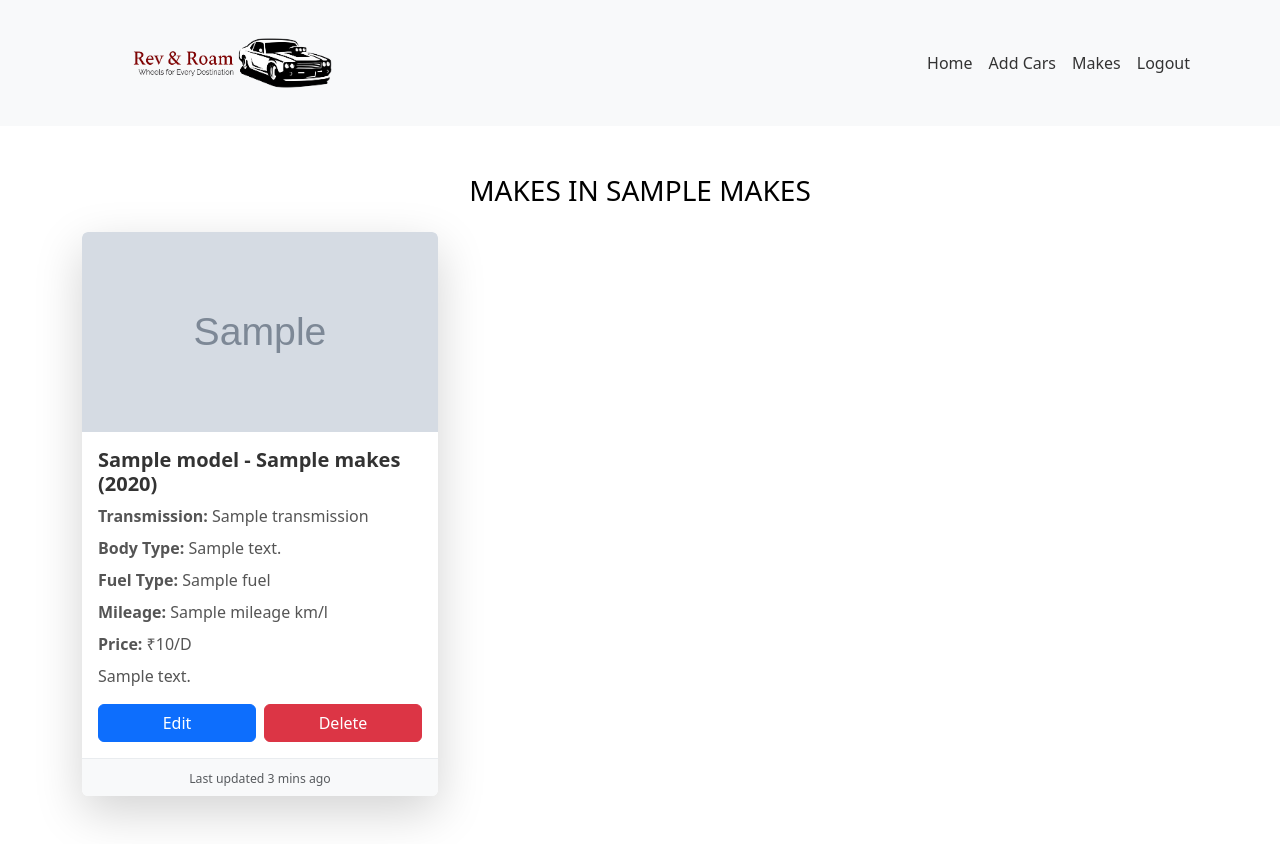
After one commit to akhilkumar3210/Car-Rental, a Django app: template CarRental/templates/shop/view_make.html in a window 1280 px wide. The commit adds this page. Run offline with Django 5.2, Linux system fonts and the light colour scheme; the template is opened without the code that fills it: most values are stand-ins (such as "Sample title", 1, 10 or a date in 2020); grey boxes marked "Sample" are stand-in pictures.

Commit message:
mar3,progress

```diff
--- a/CarRental/app/urls.py
+++ b/CarRental/app/urls.py
@@ -7,9 +7,15 @@ urlpatterns=[
      path('shop_home',views.shop_home),
      path('addcars',views.addcars),
      path('makes',views.makess),
+     path('delete_make/<id>',views.delete_make),
+     path('delete/<pid>',views.delete_cars),
+     path('edit/<id>',views.edit_cars),
+     path('view_make/<id>',views.view_make),
+
 
 
      path('user_home', views.user_home),
+     path('view_makes/<id>',views.view_makes),
      path('available-cars/<booking_id>', views.available_car, name='available_car'),
      path('BookNow/<cid>/<total_cost>', views.BookNow, name='BookNow'),
      path('profile_success', views.profile_success),
--- /dev/null
+++ b/CarRental/static/css/viewmake.css
@@ -0,0 +1,92 @@
+.navbar {
+    position: relative;
+    overflow: hidden;
+}
+
+.nav-link {
+    position: relative;
+    color: #333;
+    transition: color 0.3s ease;
+}
+
+.nav-link::after {
+    content: '';
+    position: absolute;
+    left: 50%;
+    bottom: 0;
+    width: 0;
+    height: 2px;
+    background: #007bff;
+    transition: width 0.3s ease, left 0.3s ease;
+}
+
+.nav-link:hover {
+    color: #007bff;
+}
+
+.nav-link:hover::after {
+    width: 100%;
+    left: 0;
+}
+
+.logo-img {
+    width: 300px;
+    height:100px;
+  }
+
+
+
+
+.custom-card {
+    border-radius: 15px;
+    overflow: hidden;
+    transition: transform 0.2s, box-shadow 0.2s;
+    background-color: #ffffff;
+    box-shadow: 0 4px 20px rgba(0, 0, 0, 0.1);
+}
+
+.custom-card:hover {
+    transform: scale(1.05);
+    box-shadow: 0 8px 30px rgba(0, 0, 0, 0.2);
+}
+
+.card-img-top {
+    height: 200px;
+    object-fit: cover;
+}
+
+.card-title {
+    font-size: 1.25rem;
+    font-weight: bold;
+    color: #333;
+    margin-bottom: 0.5rem;
+}
+
+.card-text {
+    font-size: 1rem;
+    color: #555;
+    margin-bottom: 0.5rem;
+}
+
+.button-group {
+    display: flex;
+    justify-content: space-between;
+    margin-top: 1rem;
+}
+
+.btn {
+    flex: 1;
+    margin-right: 0.5rem;
+}
+
+.btn:last-child {
+    margin-right: 0;
+}
+
+.card-footer {
+    background-color: #f8f9fa;
+    border-top: 1px solid #e9ecef;
+    text-align: center;
+    font-size: 0.875rem;
+    color: #6c757d;
+}
--- a/CarRental/templates/shop/make.html
+++ b/CarRental/templates/shop/make.html
@@ -60,7 +60,8 @@
                 <tr>
                     <th scope="row"></th>
                     <td>{{i.makes}}</td>
-                    <td></td>
+                    <td><a href="delete_make/{{ i.pk }}" class="btn btn-danger">Delete</a></td>
+                    <td><a href="view_make/{{i.pk }}" class="btn btn-secondary">view make</a></td>
                     <td></td>
                 </tr>
                 {%  endfor %}
--- a/CarRental/templates/shop/shop.html
+++ b/CarRental/templates/shop/shop.html
@@ -51,7 +51,9 @@
                     <h5 class="card-title">{{i.mileage}}km/l</h5>
                     <h5 class="card-title">₹{{i.price_per_day}}/D</h5>
                     <p class="card-text">{{i.description}}</p>
-                    <a href="#" class="btn btn-primary">Edit</a>
+                    <a href="edit/{{i.pk}}" class="btn btn-primary">Edit</a>
+                    <a href="delete/{{i.pk}}" class="btn btn-primary">Delete</a>
+
                 </div>
                 <div class="card-footer text-muted">
                     <small>Last updated 3 mins ago</small>
--- /dev/null
+++ b/CarRental/templates/shop/view_make.html
@@ -0,0 +1,72 @@
+<!DOCTYPE html>
+<html lang="en">
+<head>
+    {% load static %}
+    <meta charset="UTF-8">
+    <meta name="viewport" content="width=device-width, initial-scale=1.0">
+    <title></title>
+    <link href="https://cdn.jsdelivr.net/npm/bootstrap@5.3.0-alpha1/dist/css/bootstrap.min.css" rel="stylesheet">
+    <link rel="stylesheet" href="{% static 'css/viewmake.css' %}">
+</head>
+<body>
+
+    <nav class="navbar navbar-expand-lg navbar-light bg-light fixed-top">
+        <div class="container">
+            <a class="navbar-brand" href="#"><img src="{% static 'images/logo-car.png' %}" alt="" class="logo-img"></a>
+            <button class="navbar-toggler" type="button" data-bs-toggle="collapse" data-bs-target="#navbarNav" aria-controls="navbarNav" aria-expanded="false" aria-label="Toggle navigation">
+                <span class="navbar-toggler-icon"></span>
+            </button>
+            <div class="collapse navbar-collapse" id="navbarNav">
+                <ul class="navbar-nav ms-auto">
+                    <li class="nav-item">
+                        <a class="nav-link" href="../shop_home">Home</a>
+                    </li>
+                    <li class="nav-item">
+                        <a class="nav-link" href="addcars">Add Cars</a>
+                    </li>
+                    <li class="nav-item">
+                        <a class="nav-link" href="makes">Makes</a>
+                    </li>
+                    <li class="nav-item">
+                        <a class="nav-link" href="logout">Logout</a>
+                    </li>
+                </ul>
+            </div>
+        </div>
+    </nav>
+
+
+    <div class="container mt-5 mb-4">
+        <h3 class="text-center text-uppercase mb-4" style="color: #000000;">Makes in {{ make.makes }}</h3>
+        <div class="row">
+            {% for i in cars%}
+            <div class="col-md-4 mb-4">
+                <div class="card custom-card shadow-lg border-0 rounded">
+                    <img src="{{i.image.url}}" class="card-img-top" alt="Card image">
+                    <div class="card-body">
+                        <h5 class="card-title">{{i.model}} - {{i.make.makes}} ({{i.year}})</h5>
+                        <p class="card-text"><strong>Transmission:</strong> {{i.transmission}}</p>
+                        <p class="card-text"><strong>Body Type:</strong> {{i.bodytype}}</p>
+                        <p class="card-text"><strong>Fuel Type:</strong> {{i.fuel}}</p>
+                        <p class="card-text"><strong>Mileage:</strong> {{i.mileage}} km/l</p>
+                        <p class="card-text"><strong>Price:</strong> ₹{{i.price_per_day}}/D</p>
+                        <p class="card-text">{{i.description}}</p>
+                        <div class="button-group">
+                            <a href="edit/{{i.pk}}" class="btn btn-primary">Edit</a>
+                            <a href="delete/{{i.pk}}" class="btn btn-danger">Delete</a>
+                        </div>
+                    </div>
+                    <div class="card-footer text-muted">
+                        <small>Last updated 3 mins ago</small>
+                    </div>
+                </div>
+            </div>
+            {% empty %}
+            <p class="text-center">No cars available in this Makes.</p>
+            {% endfor %}
+        </div>
+    </div>
+
+<script src="https://cdn.jsdelivr.net/npm/bootstrap@5.3.0-alpha1/dist/js/bootstrap.bundle.min.js"></script>
+</body>
+</html>
--- a/CarRental/templates/user/user.html
+++ b/CarRental/templates/user/user.html
@@ -14,7 +14,9 @@
 
     <nav class="navbar navbar-expand-lg navbar-light bg-light fixed-top">
         <div class="container">
-            <a class="navbar-brand" href="#"><img src="{% static 'images/logo-car.png' %}" alt="" class="logo-img"></a>
+            <a class="navbar-brand" href="#">
+                <img src="{% static 'images/logo-car.png' %}" alt="" class="logo-img">
+            </a>
             <button class="navbar-toggler" type="button" data-bs-toggle="collapse" data-bs-target="#navbarNav"
                 aria-controls="navbarNav" aria-expanded="false" aria-label="Toggle navigation">
                 <span class="navbar-toggler-icon"></span>
```
Also changed, not shown: CarRental/app/views.py (+53 -2 lines), CarRental/static/css/edit.css (added, +119 -0 lines), CarRental/static/css/user.css (+39 -2 lines), CarRental/templates/shop/edit.html (added, +86 -0 lines), CarRental/templates/user/available-cars.html (+13 -1 lines), CarRental/templates/user/viewmake.html (added, +72 -0 lines), CarRental/db.sqlite3, CarRental/media/driving_licenses/dns.png (added), CarRental/media/driving_licenses/tcp.png (added), CarRental/media/swift_iqwAl6g.jpeg (added), 4 other files.
